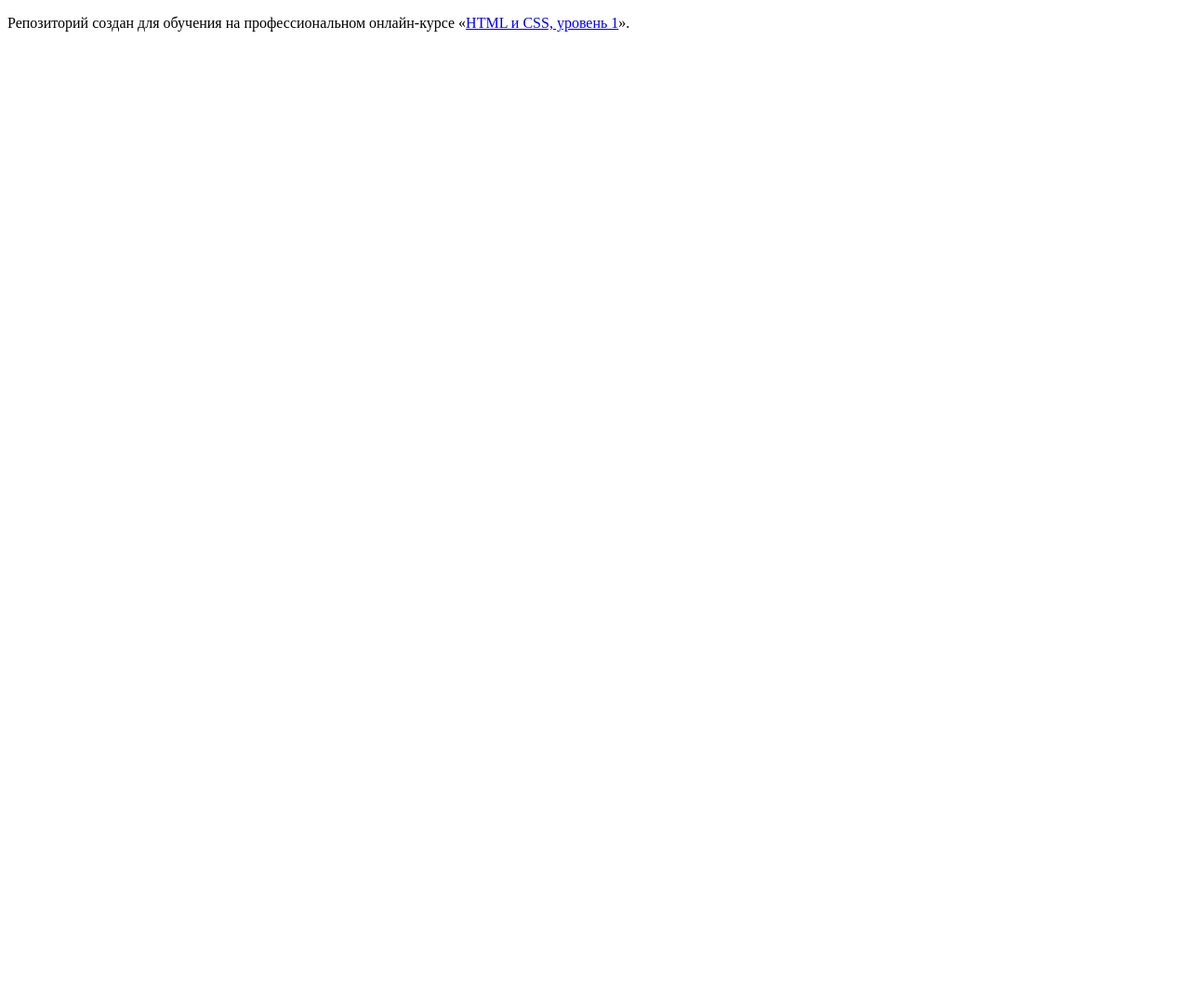
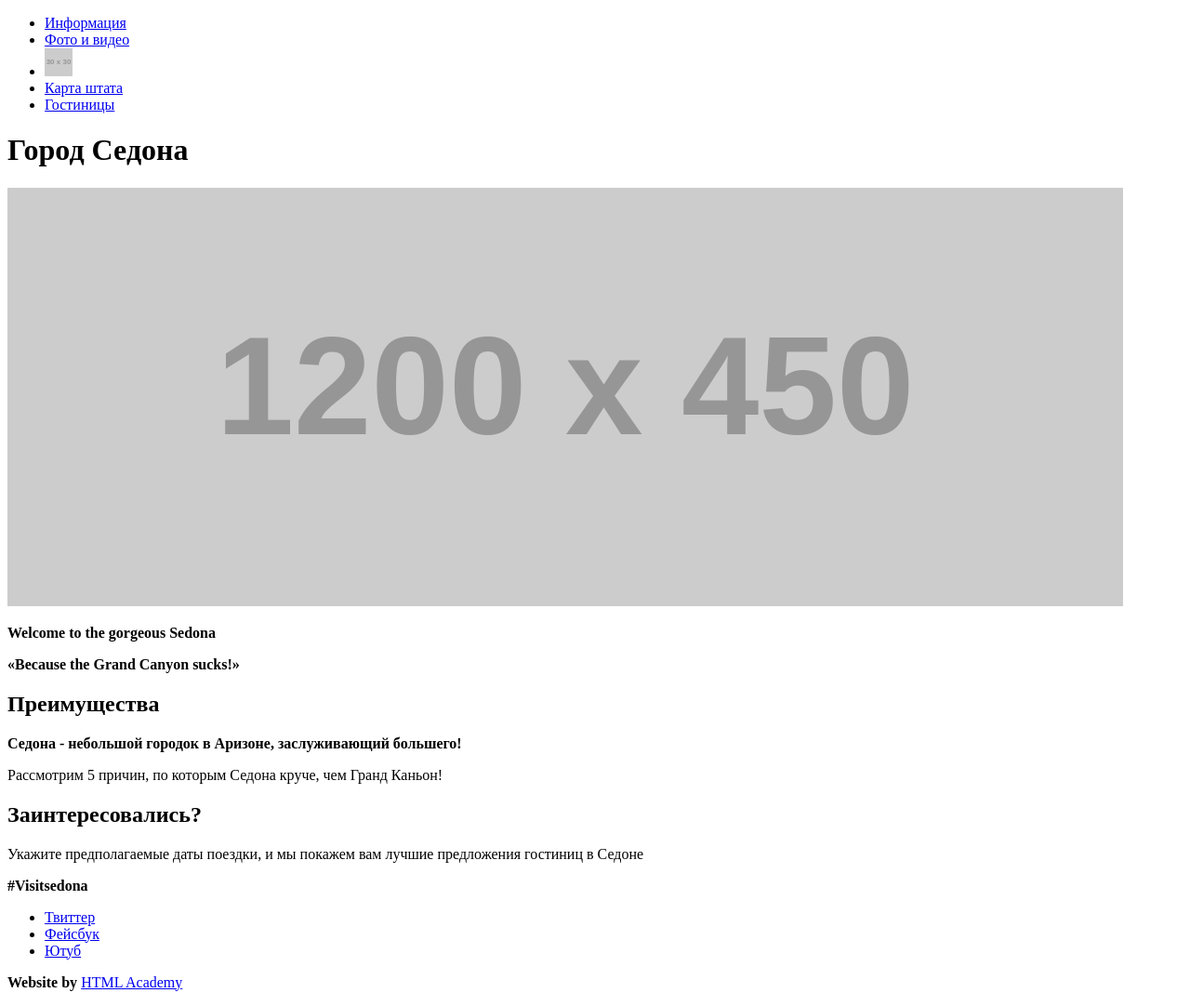
Before and after one commit to anyaisonline/102061-sedona, a plain HTML site: page index.html in a window 1280 px wide. Shown: the whole page at 93% size. Before the commit the page ends 800 px from the top, so only its background shows below. Drawn offline with Linux system fonts and the light colour scheme; placeholder pictures from the web are drawn by us.

Commit message:
Разметка главной страницы

```diff
--- a/index.html
+++ b/index.html
@@ -1,12 +1,68 @@
 <!DOCTYPE html>
 <html lang="ru">
-  <head>
+<head>
     <meta charset="utf-8">
-    <title>HTML Academy: Седона</title>
-  </head>
-  <body>
+    <title>Sedona</title>
+</head>
 
-    <p>Репозиторий создан для обучения на профессиональном онлайн‑курсе «<a href="https://htmlacademy.ru/intensive/htmlcss">HTML и CSS, уровень 1</a>».</p>
-
-  </body>
+<body>
+    <header class="main-header">
+        <nav class="main-navigation">
+            <ul class="site-navigation">
+                <li><a href="info.html">Информация</a></li>
+                <li><a href="info.html">Фото и видео</a></li>
+                <li><img src="http://placehold.it/30x30" width="30" height="30" alt="Логотип города Седона"></li>
+                <li><a href="info.html">Карта штата</a></li>
+                <li><a href="info.html">Гостиницы</a></li>
+            </ul>
+        </nav>
+    </header>
+    <main class="container">
+        <h1 class="visually-hidden">Город Седона</h1>
+        <img src="http://placehold.it/1200x450" width="1200" height="450" alt="Логотип города Седона">
+        <section class="introduction">
+            <p>
+                <b>Welcome to the gorgeous Sedona</b>
+            </p>
+            <p class="slogan">
+                <b><q>Because the Grand Canyon sucks!</q></b>
+            </p>
+        </section>
+        <section class="features">
+            <h2 class="visually-hidden">Преимущества</h2>
+            <p>
+                <b>Седона - небольшой городок в Аризоне, заслуживающий большего!</b>
+            </p>
+            <p class="features-info">
+                Рассмотрим 5 причин, по которым Седона круче, чем Гранд Каньон!
+            </p>
+            <ol class="features-list">
+                <!-- здесь будут преимущества -->
+            </ol>
+        </section>
+        <section class="booking">
+            <h2>Заинтересовались?</h2>
+            <p class="booking-info">
+                Укажите предполагаемые даты поездки, и мы покажем вам лучшие предложения гостиниц в Седоне
+            </p>
+            <!-- здесь будет форма -->
+        </section>
+    </main>
+    <footer class="main-footer">
+        <p class="social-tag">
+            <b>#Visitsedona</b>
+        </p>
+        <div class="footer=social">
+            <ul>
+                <li><a class="social-button" href="#">Твиттер</a></li>
+                <li><a class="social-button" href="#">Фейсбук</a></li>
+                <li><a class="social-button" href="#">Ютуб</a></li>
+            </ul>
+        </div>
+        <p class="footer-copyright">
+            <b>Website by</b>
+            <a class="button" href="https://htmlacademy.ru/">HTML Academy</a>
+        </p>
+    </footer>
+</body>
 </html>
```
